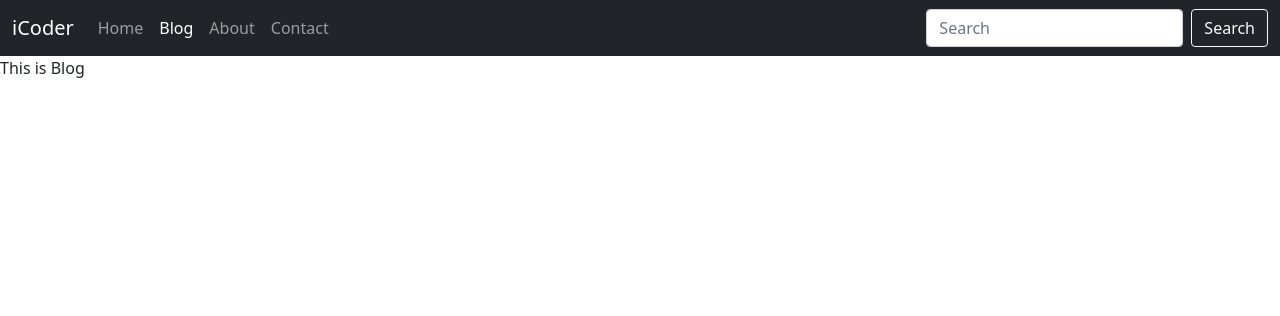
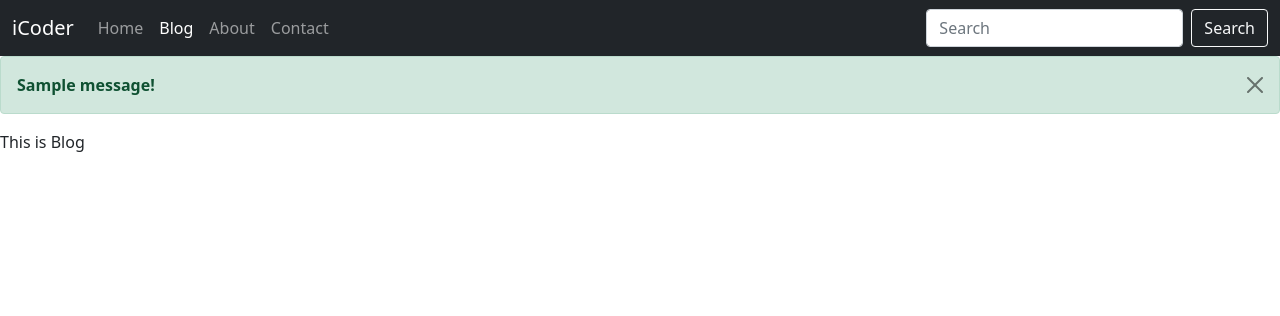
Before and after one commit to ariM001/iCoderBlog, a Django app: page /blog/ in a window 1280 px wide. Shown: the top 316 px of the page. Run offline with Django 4.2, Linux system fonts and the light colour scheme; tables that the repository leaves empty hold one stand-in row (values such as "Sample post"); one stand-in notice (Sample message) is shown.

Commit message:
upto video 79

```diff
--- a/templates/base.html
+++ b/templates/base.html
@@ -42,7 +42,12 @@
   </div>
 </nav>
 
-
+{% for message in messages %}
+<div class="alert alert-{{message.tags}} alert-dismissible fade show" role="alert">
+  <strong>{{message}}!</strong>
+  <button type="button" class="btn-close" data-bs-dismiss="alert" aria-label="Close"></button>
+</div>
+{% endfor %}
 
 {% block body %}{% endblock body %}
 
```
Also changed, not shown: home/views.py (+7 -2 lines), iCoder/settings.py (+7 -0 lines), db.sqlite3.
